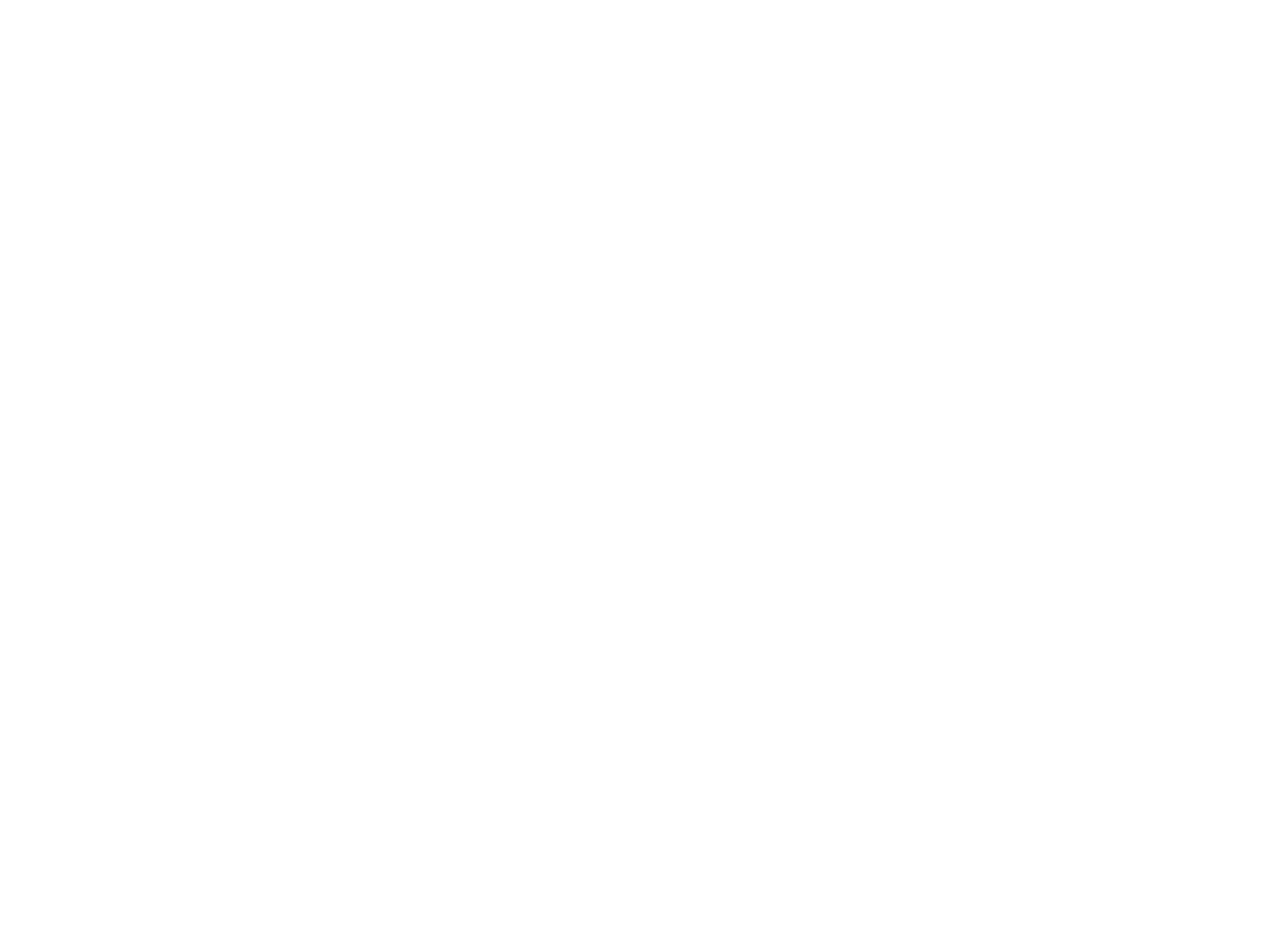
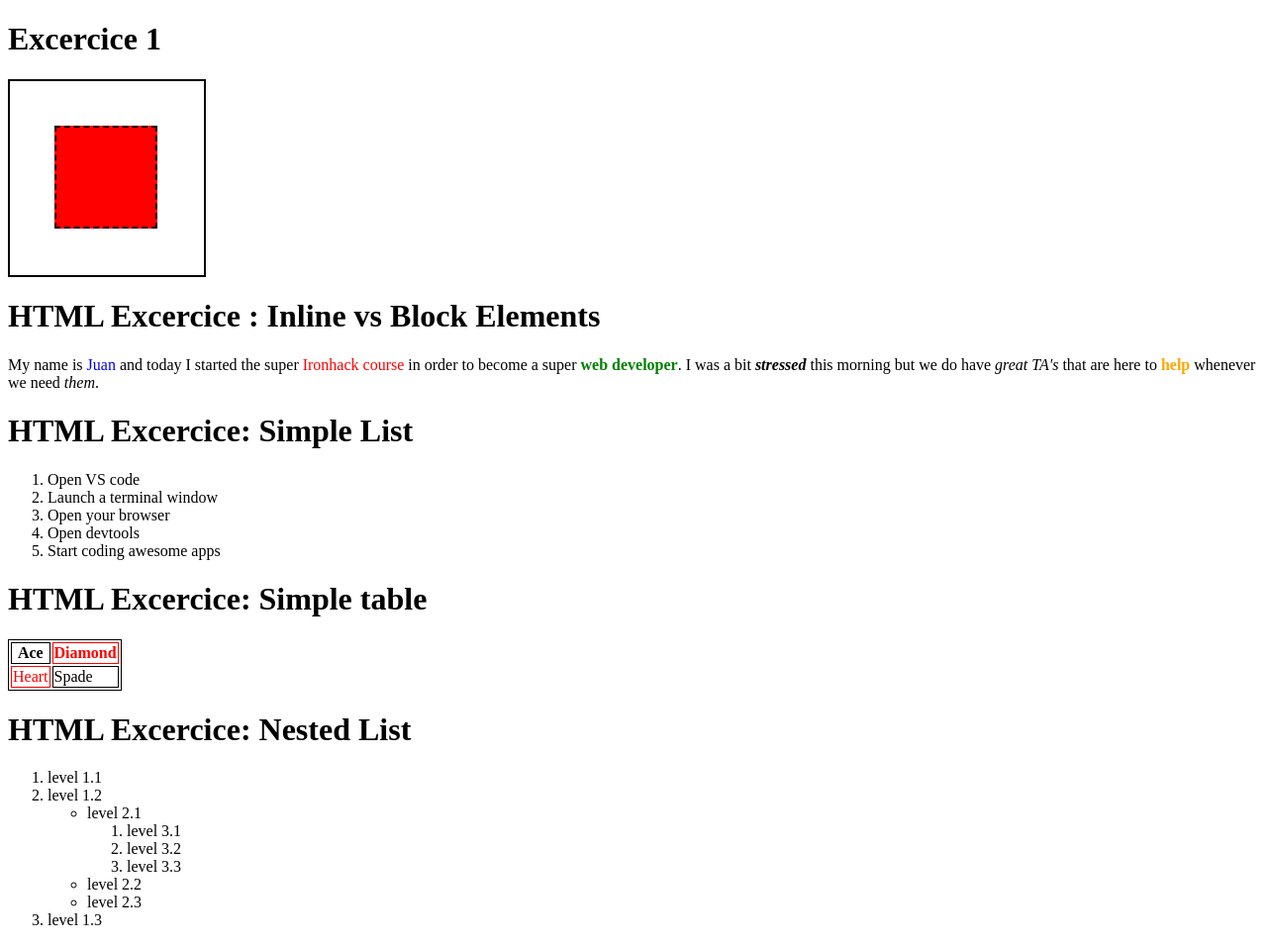
Before and after one commit to JuanFalconi86/initial-workshop, a plain HTML site: page index.html in a window 1280 px wide. Shown: the whole page at 99% size. Before the commit the page ends 800 px from the top, so only its background shows below. Drawn offline with Linux system fonts and the light colour scheme.

Commit message:
step 3 HTML exercice done

```diff
--- a/css/styles.css
+++ b/css/styles.css
@@ -12,6 +12,32 @@
     background-color: red;
     height: 100px;
     width: 100px;
+}
 
+.juan {
+    color: blue;
+}
+.ironhack-course {
+    color: red;
+}
+.web-developer {
+    color: green;
+    font-weight: bold;
+}
+.stressed {
+    font-weight: bold;
+}
+.help {
+    color: orange;
+    font-weight: bold;
+}
 
+table, th {
+border: 1px solid;
 }
+tbody, td {
+    border: 1px solid;
+}
+.diamond, .heart {
+    color: red;
+}
--- a/index.html
+++ b/index.html
@@ -1,14 +1,70 @@
 <!DOCTYPE html>
 <html lang = "en">
 <head>
+    <link rel="stylesheet" href="./css/styles.css">
     <title>Initial Workshop - Step 3</title>
 </head>
 <body>
+    <h1>Excercice 1</h1>
   <div class="main-box">
     <div class="red-target">
-
     </div>
   </div>
+
+   <h1> HTML Excercice : Inline vs Block Elements</h1>
+
+<div>
+       <p> My name is <span class="juan">Juan</span> and today I started the
+        super  <span class="ironhack-course">Ironhack course</span> in order to become
+        a super <span class="web-developer">web developer</span>. I was a bit <em class="stressed">stressed</em>
+this morning but we do have <em class="TA">great TA's</em> that are here
+to <span class="help">help</span> whenever we need <em class="them">them</em>.
+</p>
+</div>
+
+<h1> HTML Excercice: Simple List</h1>
+<ol>
+    <li>Open VS code</li>
+    <li>Launch a terminal window</li>
+    <li>Open your browser</li>
+    <li>Open devtools</li>
+    <li>Start coding awesome apps</li>
+</ol>
+
+<h1> HTML Excercice: Simple table </h1>
+<table>
+    <thead>
+        <tr>
+            <th>Ace</th>
+            <th class="diamond">Diamond</th>
+        </tr>
+    </thead>
+    <tbody>
+        <tr>
+            <td class="heart">Heart</td>
+            <td> Spade </td>
+        </tr>
+    </tbody>
+</table>
+
+<h1>HTML Excercice: Nested List</h1>
+<ol>
+    <li>level 1.1</li>
+    <li>level 1.2</li>
+    <ul>
+        <li>level 2.1</li>
+        <ol>
+            <li>level 3.1</li>
+            <li>level 3.2</li>
+            <li>level 3.3</li>
+        </ol>
+        <li>level 2.2</li>
+        <li>level 2.3</li>
+    </ul>
+    <li>level 1.3</li>
+</ol>
+
+
 
 </body>
 
```
